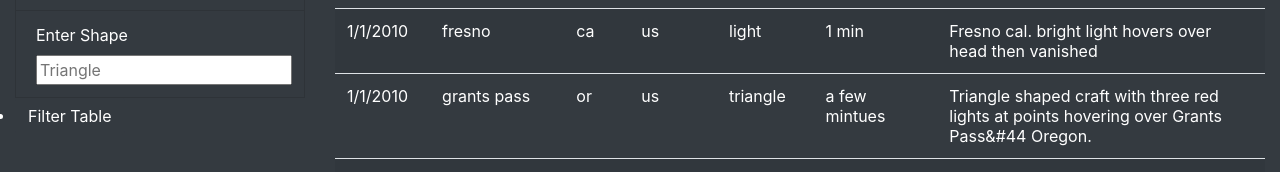
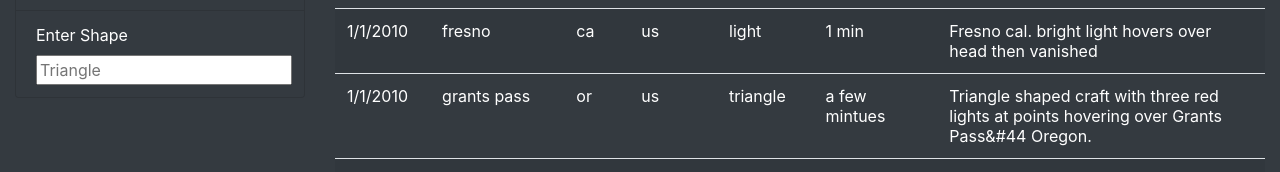
Before and after one commit to mxndyy/UFOs, a plain HTML site: page index.html in a window 1280 px wide. Shown: the part 1104-1276 px from the top of the page. Drawn offline with nearby package versions, Linux system fonts and the light colour scheme.

Commit message:
README.md

```diff
--- a/index.html
+++ b/index.html
@@ -75,11 +75,6 @@
                         <label for="shape">Enter Shape</label>
                         <input type="text" placeholder="Triangle" id="shape" />
                     </li>
-                    <li>
-                        <button id="filter-btn" type="button" class="btn btn-dark">
-                        Filter Table
-                          </button>
-                    </li>
                 </ul>
             </form>
           </div>
```
Also changed, not shown: filter.png, 1 other file.
